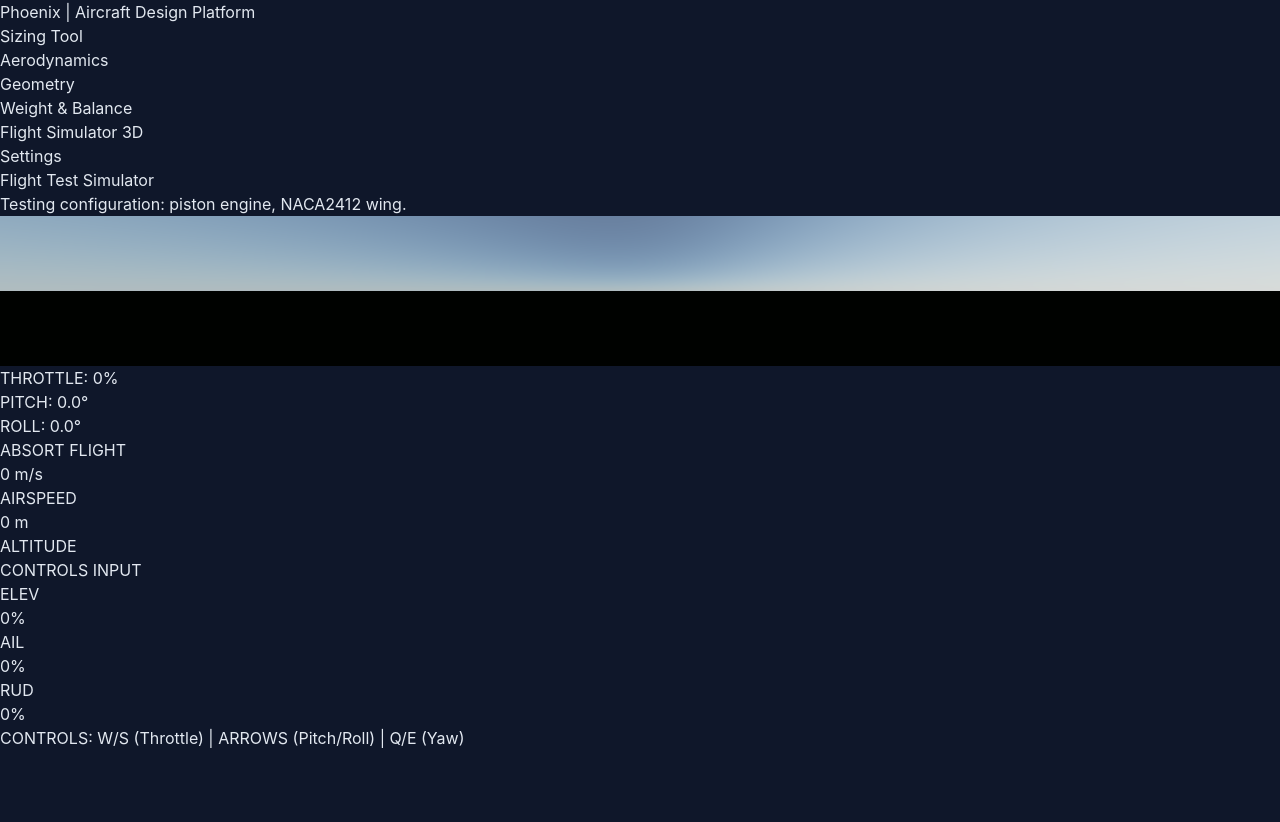
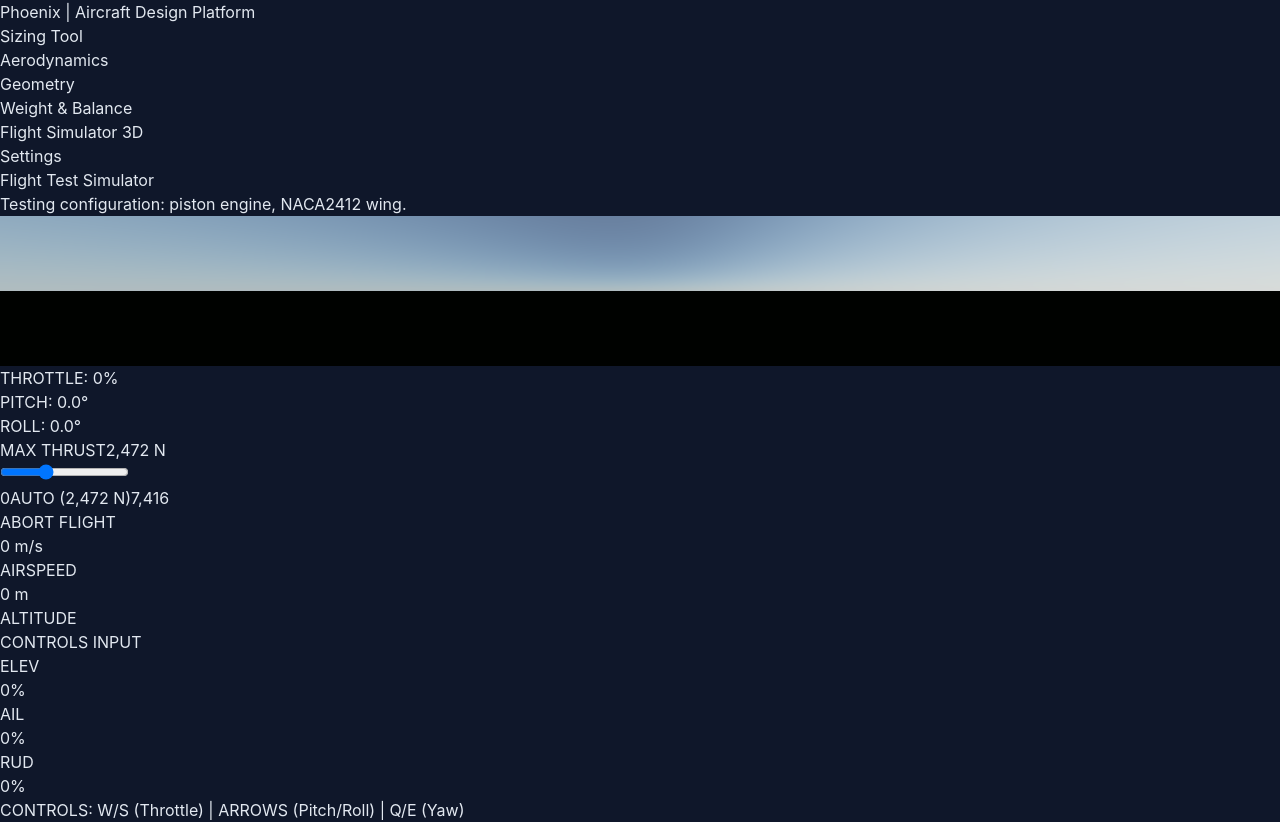
Before and after one commit to Janloo/phoenix, a React (Vite) app in the folder phoenix-web/: page / in a window 1280 px wide. Both pictures are taken after a click on the item "Flight Simulator 3D". Before the commit the page ends 800 px from the top, so only its background shows below. Built offline with nearby package versions, Linux system fonts and the light colour scheme.

Commit message:
feat: simulator

```diff
--- a/phoenix-web/src/components/FlightSimulator.tsx
+++ b/phoenix-web/src/components/FlightSimulator.tsx
@@ -14,7 +14,73 @@ interface Props {
 
 // --- Physics Constants ---
 const GRAVITY = 9.81;
-const AIR_DENSITY = 1.225;
+const SEA_LEVEL_DENSITY = 1.225; // kg/m³ at MSL
+
+/**
+ * ISA (International Standard Atmosphere) air density as a function of altitude.
+ * Uses the troposphere formula up to 11 000 m, then the stratosphere above.
+ */
+function airDensity(altitudeM: number): number {
+    const h = Math.max(0, altitudeM);
+    if (h <= 11000) {
+        // Troposphere: temperature lapse rate 6.5 K/km
+        const T = 288.15 - 0.0065 * h;
+        return SEA_LEVEL_DENSITY * Math.pow(T / 288.15, 4.256);
+    } else {
+        // Stratosphere: isothermal at 216.65 K
+        const rhoAt11k = SEA_LEVEL_DENSITY * Math.pow(216.65 / 288.15, 4.256);
+        return rhoAt11k * Math.exp(-GRAVITY * (h - 11000) / (287.05 * 216.65));
+    }
+}
+
+/**
+ * Engine + propeller efficiency factor (0–1) as a function of altitude and airspeed.
+ *
+ * - Altitude effect: piston/turboprop power scales roughly with air density ratio.
+ *   (Turbofan would be different, but we use a generic model here.)
+ * - Speed (propulsive efficiency): a propeller has peak efficiency at a design
+ *   advance ratio. We model this as a bell-curve centred on ~80 m/s (~155 kt)
+ *   for a generic GA/turboprop aircraft. At 0 speed efficiency is low (~30%),
+ *   peaks near design speed, then falls off at very high speeds.
+ */
+function engineEfficiency(altitudeM: number, speedMs: number): number {
+    const rho = airDensity(altitudeM);
+    const altitudeFactor = rho / SEA_LEVEL_DENSITY; // 1.0 at MSL → 0 at extreme alt
+
+    // Propulsive efficiency: bell-curve with peak at ~80 m/s
+    const designSpeed = 80; // m/s – tune to aircraft type
+    const bandwidth = 70;   // m/s – width of efficiency bell
+    const rawEta = Math.exp(-Math.pow((speedMs - designSpeed) / bandwidth, 2));
+    // Floor at 0.30 so there's always some thrust at low speed (static thrust)
+    const propEfficiency = 0.30 + 0.70 * rawEta;
+
+    return altitudeFactor * propEfficiency;
+}
+
+/**
+ * ISA speed of sound as a function of altitude.
+ * a = sqrt(gamma * R * T) = 20.05 * sqrt(T)
+ */
+function speedOfSound(altitudeM: number): number {
+    const h = Math.max(0, altitudeM);
+    const T = h <= 11000
+        ? 288.15 - 0.0065 * h   // troposphere
+        : 216.65;                // stratosphere (isothermal)
+    return 20.05 * Math.sqrt(T);
+}
+
+/**
+ * Mach-number drag divergence multiplier.
+ * Below M 0.80  → 1.0 (no compressibility penalty).
+ * Above  M 0.80  → rises steeply modelling wave drag.
+ * This creates a hard physical speed ceiling for any subsonic aircraft.
+ */
+function machDragFactor(mach: number): number {
+    if (mach < 0.80) return 1.0;
+    // Cubic rise in drag beyond drag-divergence Mach (~0.80)
+    const dM = mach - 0.80;
+    return 1.0 + 20 * dM * dM * dM + 5 * dM;
+}
 
 // --- Aircraft Model Component ---
 const Aircraft: React.FC<{ reqs: Requirements; pitch: number; roll: number; yaw: number }> = ({ reqs, pitch, roll, yaw }) => {
@@ -79,6 +145,7 @@ const CockpitCamera = ({ position, quaternion }: { position: THREE.Vector3, quat
 // --- Main Simulation Scene ---
 const SimulationScene: React.FC<{
     reqs: Requirements;
+    maxThrust: number;   // Newtons – controlled by HUD slider
     setTelemetry: (t: {
         altitude: number;
         speed: number;
@@ -90,7 +157,7 @@ const SimulationScene: React.FC<{
         aileron: number;
         rudder: number;
     }) => void
-}> = ({ reqs, setTelemetry }) => {
+}> = ({ reqs, maxThrust, setTelemetry }) => {
     // Physics State
     const position = useRef(new THREE.Vector3(0, 0, 0)); // Start on ground
     const velocity = useRef(new THREE.Vector3(0, 0, 0)); // Start stationary
@@ -109,7 +176,7 @@ const SimulationScene: React.FC<{
             wingArea: Math.max(geom.wingArea, 1) // Min 1m^2
         };
     }, [reqs]);
-    const maxThrust = (mtow * 9.81) * 0.5; // T/W ~ 0.5 for generic GA
+    // maxThrust comes from the HUD slider (prop)
 
     useEffect(() => {
         const handleDown = (e: KeyboardEvent) => { keys.current[e.code] = true; };
@@ -150,38 +217,53 @@ const SimulationScene: React.FC<{
         if (keys.current['KeyW']) throttle.current = Math.min(1, throttle.current + 0.5 * dt);
         if (keys.current['KeyS']) throttle.current = Math.max(0, throttle.current - 0.5 * dt);
 
+        // 2. Compute Physics Forces
+        // Velocity magnitude — computed early so pitch-damping can use it
+        const speed = velocity.current.length();
+        const speedSq = speed * speed;
+
         // Apply Control Inputs to Physics
-        // Control Authority scales with dynamic pressure (speed^2), approx.
-        // At 0 speed -> 0 authority. At ~20m/s -> 1.0. Max 2.0.
-        // Using smoothstep logic or simple ratio:
-        const controlAuthority = Math.min((velocity.current.lengthSq() / 400), 2.0);
+        // Control authority: ramps from 0 at rest to 1.0 at ~20 m/s (v²/400), capped at 1.0.
+        // Keeping the cap at 1.0 (not 2.0) prevents explosive pitch accumulation at speed.
+        const controlAuthority = Math.min(velocity.current.lengthSq() / 400, 1.0);
 
-        euler.current.x += controls.current.elevator * 2 * controlAuthority * dt;
-        euler.current.z -= controls.current.aileron * 2 * controlAuthority * dt; // Roll follows aileron
-        euler.current.y += controls.current.rudder * 1 * controlAuthority * dt;
+        // Pitch rate: 0.8 rad/s max, roll: 0.8 rad/s max, yaw: 0.5 rad/s max
+        euler.current.x += controls.current.elevator * 0.8 * controlAuthority * dt;
+        euler.current.z -= controls.current.aileron * 0.8 * controlAuthority * dt;
+        euler.current.y += controls.current.rudder * 0.5 * controlAuthority * dt;
 
-        // Clamp Pitch/Roll slightly to avoid easy flipping in this simple model
-        euler.current.z *= 0.99; // Auto-level roll
+        // --- Pitch clamp: ±45° prevents inverted flight where all forces flip ---
+        const MAX_PITCH = Math.PI / 4; // 45°
+        euler.current.x = Math.max(-MAX_PITCH, Math.min(MAX_PITCH, euler.current.x));
 
-        // 2. Compute Physics Forces
-        // Local Velocity
+        // --- Pitch damping: gently restores level when no elevator input ---
+        // Strength 1.5 s time-constant; stronger when airborne (speed > 5 m/s)
+        if (speed > 5) {
+            euler.current.x *= Math.pow(0.995, dt * 60); // ~0.5 rad/s decay
+        }
+
+        // --- Roll auto-level ---
+        euler.current.z *= 0.98; // slightly stronger auto-level
+
+        // Local aircraft axes
         const forward = new THREE.Vector3(0, 0, -1).applyQuaternion(quaternion.current);
         const up = new THREE.Vector3(0, 1, 0).applyQuaternion(quaternion.current);
 
-        const speed = velocity.current.length();
-        const speedSq = speed * speed;
+        // Altitude-dependent air density (ISA model) – shared by lift and drag
+        const rho = airDensity(position.current.y);
 
-        // Lift
-        // Simplified: Lift = 0.5 * rho * v^2 * S * Cl
-        // Cl approx proportional to Angle of Attack (here simplified as pitch for now, ideally alpha)
-        // For this demo: Lift opposes gravity + extra for pitch up
+        // Lift: Lift = 0.5 * rho * v^2 * S * Cl
+        // Cl approx proportional to Angle of Attack (simplified as pitch)
         const cl = 0.3 + (euler.current.x * 5); // Base lift + Pitch effect
-        const liftMag = 0.5 * AIR_DENSITY * speedSq * wingArea * Math.max(0, cl);
+        const liftMag = 0.5 * rho * speedSq * wingArea * Math.max(0, cl);
         const lift = up.clone().multiplyScalar(liftMag);
 
-        // Drag
-        const cd = 0.04 + (cl * cl * 0.05);
-        const dragMag = 0.5 * AIR_DENSITY * speedSq * wingArea * cd;
+        // Drag with compressibility (Mach divergence)
+        // Cd0 = 0.065 accounts for fuselage, trim and interference drag
+        //       beyond the wing polar alone.
+        const mach = speed / speedOfSound(position.current.y);
+        const cd = (0.065 + cl * cl * 0.05) * machDragFactor(mach);
+        const dragMag = 0.5 * rho * speedSq * wingArea * cd;
         let drag = new THREE.Vector3(0, 0, 0);
         if (speed > 0.001) {
             const dragDir = velocity.current.clone().normalize();
@@ -190,8 +272,9 @@ const SimulationScene: React.FC<{
             }
         }
 
-        // Thrust
-        const thrust = forward.clone().multiplyScalar(maxThrust * throttle.current);
+        // Thrust – scaled by engine+propeller efficiency (altitude × speed)
+        const efficiency = engineEfficiency(position.current.y, speed);
+        const thrust = forward.clone().multiplyScalar(maxThrust * throttle.current * efficiency);
 
         // Gravity
         const gravity = new THREE.Vector3(0, -GRAVITY * mtow, 0);
@@ -281,6 +364,22 @@ export const FlightSimulator: React.FC<Props> = ({ reqs, unitSystem, onExit }) =
         rudder: 0
     });
 
+    // Suggested max thrust from aircraft parameters (T/W = 0.30)
+    const calcThrust = useMemo(() => {
+        const geom = calculateGeometry(reqs);
+        const mtow = Math.max(geom.mtow, 100);
+        return Math.round(mtow * 9.81 * 0.30); // Newtons
+    }, [reqs]);
+
+    // User-overridable max thrust; initialised to the calculated suggestion
+    const [thrustN, setThrustN] = useState<number>(() => {
+        const geom = calculateGeometry(reqs);
+        return Math.round(Math.max(geom.mtow, 100) * 9.81 * 0.30);
+    });
+
+    // Slider range: 0 → 3× suggested thrust
+    const sliderMax = calcThrust * 3;
+
     return (
         <div className="w-full h-[600px] relative bg-black rounded-lg overflow-hidden border border-slate-700">
             {/* 3D Viewport */}
@@ -289,7 +388,7 @@ export const FlightSimulator: React.FC<Props> = ({ reqs, unitSystem, onExit }) =
                 <ambientLight intensity={0.5} />
                 <pointLight position={[10, 10, 10]} intensity={1} castShadow />
 
-                <SimulationScene reqs={reqs} setTelemetry={setTelemetry} />
+                <SimulationScene reqs={reqs} maxThrust={thrustN} setTelemetry={setTelemetry} />
 
                 <Grid
                     infiniteGrid
@@ -307,17 +406,46 @@ export const FlightSimulator: React.FC<Props> = ({ reqs, unitSystem, onExit }) =
             {/* HUD Overlay */}
             <div className="absolute top-0 left-0 w-full h-full pointer-events-none p-6 flex flex-col justify-between">
                 {/* Top Bar */}
-                <div className="flex justify-between items-start">
+                <div className="flex justify-between items-start gap-4">
+                    {/* Flight state */}
                     <div className="bg-black/50 p-3 rounded backdrop-blur-sm text-green-400 font-mono text-sm">
                         <div>THROTTLE: {(telemetry.throttle * 100).toFixed(0)}%</div>
                         <div>PITCH: {telemetry.pitch.toFixed(1)}°</div>
                         <div>ROLL: {telemetry.roll.toFixed(1)}°</div>
                     </div>
+
+                    {/* Engine thrust override */}
+                    <div className="pointer-events-auto bg-black/60 p-3 rounded backdrop-blur-sm text-yellow-300 font-mono text-xs flex flex-col gap-1 min-w-[200px]">
+                        <div className="flex justify-between items-center">
+                            <span className="font-bold text-yellow-400">MAX THRUST</span>
+                            <span className="text-white text-sm font-bold">{thrustN.toLocaleString()} N</span>
+                        </div>
+                        <input
+                            type="range"
+                            min={0}
+                            max={sliderMax}
+                            step={Math.max(1, Math.round(sliderMax / 200))}
+                            value={thrustN}
+                            onChange={e => setThrustN(Number(e.target.value))}
+                            className="w-full accent-yellow-400 cursor-pointer"
+                        />
+                        <div className="flex justify-between text-slate-400">
+                            <span>0</span>
+                            <button
+                                onClick={() => setThrustN(calcThrust)}
+                                className="text-yellow-500 hover:text-yellow-300 underline"
+                            >
+                                AUTO ({calcThrust.toLocaleString()} N)
+                            </button>
+                            <span>{sliderMax.toLocaleString()}</span>
+                        </div>
+                    </div>
+
                     <button
                         onClick={onExit}
                         className="pointer-events-auto bg-red-600/80 hover:bg-red-600 text-white px-4 py-2 rounded font-bold backdrop-blur-sm transition"
                     >
-                        ABSORT FLIGHT
+                        ABORT FLIGHT
                     </button>
                 </div>
 
```
